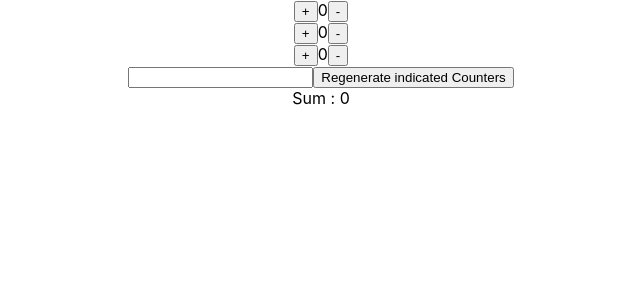
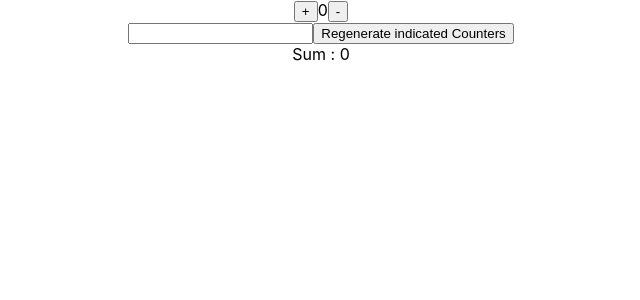
Before and after one commit to JackyLeungOOCL/react, a React (Create React App) app: page / in a window 1280 px wide. Shown: the top 300 px of the page, without its empty margins (319-959 px from the left). Built offline with nearby package versions, Linux system fonts and the light colour scheme.

Commit message:
[LEUNGJA] feat: dumb counter

```diff
--- a/src/App.js
+++ b/src/App.js
@@ -21,7 +21,7 @@ class App extends Component {
         {/* <button onClick={this.addCount}>+</button>
         <span>{this.state.count}</span>
         <button onClick={this.minusCount}>-</button> */}
-        <CounterGroup total={3} />
+        <CounterGroup total={1} />
       </div>
     );
   }
--- a/src/Components/Counter.js
+++ b/src/Components/Counter.js
@@ -1,25 +1,26 @@
 import React, { Component } from 'react'
 
 export default class Counter extends Component {
-  state = {count : 0}
+  // state = {count : 0}
 
-  addCount = () => {
-    let newCount = this.state.count + 1;
-    this.setState({count : newCount});
-    this.props.onUpdate(1);
-  }
+  // addCount = () => {
+  //   let newCount = this.state.count + 1;
+  //   this.setState({count : newCount});
+  //   this.props.onUpdate(1);
+  // }
 
-  minusCount = () => {
-    let newCount = this.state.count - 1;
-    this.setState({count : newCount});
-    this.props.onUpdate(-1);
-  }
+  // minusCount = () => {
+  //   let newCount = this.state.count - 1;
+  //   this.setState({count : newCount});
+  //   this.props.onUpdate(-1);
+  // }
+
   render() {
     return (
       <div>
-        <button onClick={this.addCount}>+</button>
-        <span>{this.state.count}</span>
-        <button onClick={this.minusCount}>-</button>
+        <button onClick={this.props.onIncreased}>+</button>
+        <span>{this.props.count}</span>
+        <button onClick={this.props.onDecreased}>-</button>
       </div>
     )
   }
--- a/src/Components/CounterGenerator.js
+++ b/src/Components/CounterGenerator.js
@@ -13,7 +13,6 @@ export default class CounterGenerator extends Component {
   }
 
   parseNum = () => {
-    console.log(this.state.input)
     this.props.applyChange(parseInt(this.state.input));
   }
 
--- a/src/Components/CounterGroup.js
+++ b/src/Components/CounterGroup.js
@@ -6,7 +6,8 @@ export default class CounterGroup extends Component {
   state = {
     sum : 0,
     numberArray : new Array(this.props.total).fill(0),
-    input : ''
+    input : '',
+    count : 0
   };
 
   updateSum = (delta) => {
@@ -15,15 +16,25 @@ export default class CounterGroup extends Component {
   }
 
   setNum = (num) => {
-      this.setState({
-        numberArray : new Array(num).fill(0)
-      })
+    this.setState({
+      numberArray : new Array(num).fill(0)
+    })
+  }
+
+  counterAdd = () => {
+    this.setState({count : this.state.count + 1});
+    this.updateSum(1);
+  }
+
+  counterMinus = () => {
+    this.setState({count : this.state.count - 1});
+    this.updateSum(-1);
   }
 
   render() {
     return (
       <div>
-        <div>{this.state.numberArray.map(() => <Counter onUpdate={this.updateSum}/>)}</div>
+        <div>{this.state.numberArray.map(() => <Counter count={this.state.count} onIncreased={this.counterAdd} onDecreased={this.counterMinus}/>)}</div>
         <div>
           <CounterGenerator applyChange={this.setNum} />
         </div>
```
